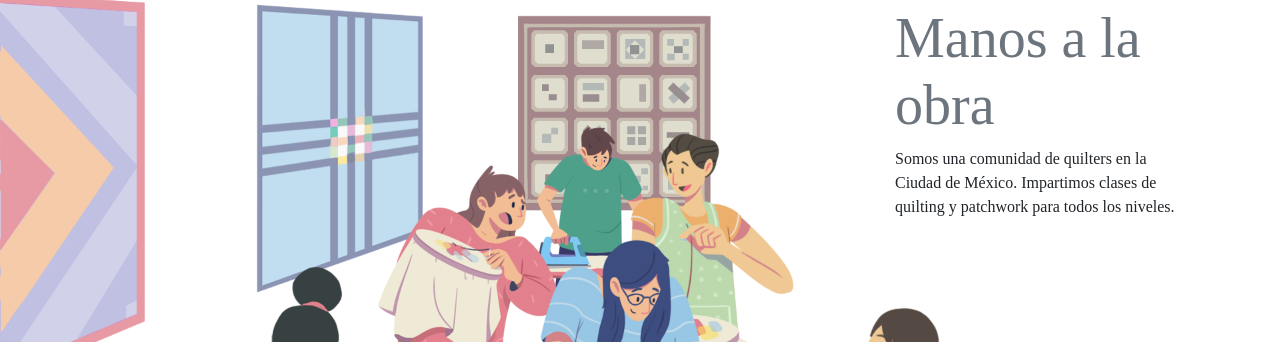
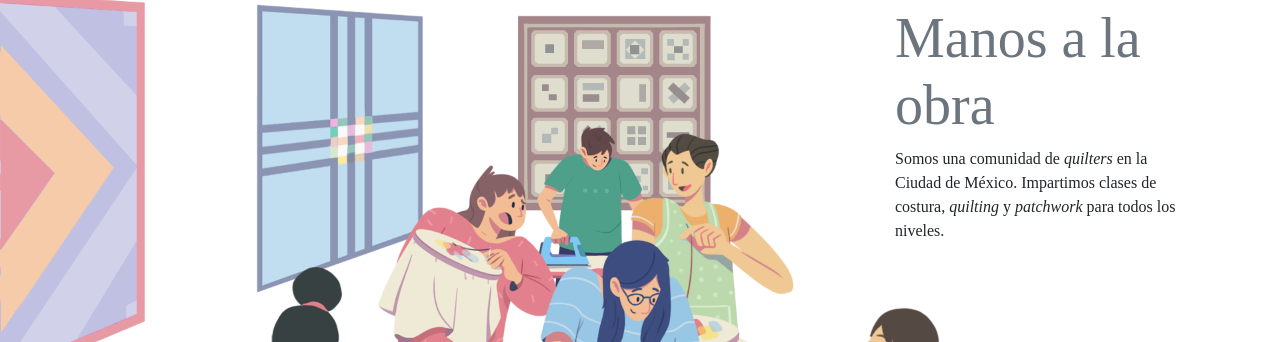
Before and after one commit to majesticness/majesticness.github.io, a Jekyll site: the page built from index.html, in a window 1280 px wide and 900 px high. Shown: the part 203-545 px from the top of the window. Built offline with Jekyll 4.4.1, drawn with Linux system fonts in a browser that asks for light colours; nearby versions of some CDN libraries; some web fonts are replaced.

Commit message:
Update from Forestry.io mariajose.lot@gmail.com updated _includes/hero.html

```diff
--- a/_includes/hero.html
+++ b/_includes/hero.html
@@ -5,6 +5,6 @@
     <img src="./assets/images/un-cuarto.png" class="img-fluid"/>
     <div class="container w-25 float-right m-3 d-none d-sm-block d-sm-none d-md-block position-absolute">
         <h1><span class="text-muted display-4">Manos a la obra</h1>
-        <p>Somos una comunidad de quilters en la Ciudad de México. Impartimos clases de quilting y patchwork para todos los niveles.  </p>
+          <p>Somos una comunidad de <em>quilters</em> en la Ciudad de México. Impartimos clases de costura, <em>quilting</em> y <em>patchwork</em> para todos los niveles.  </p>
     </div>
 </div>
```
